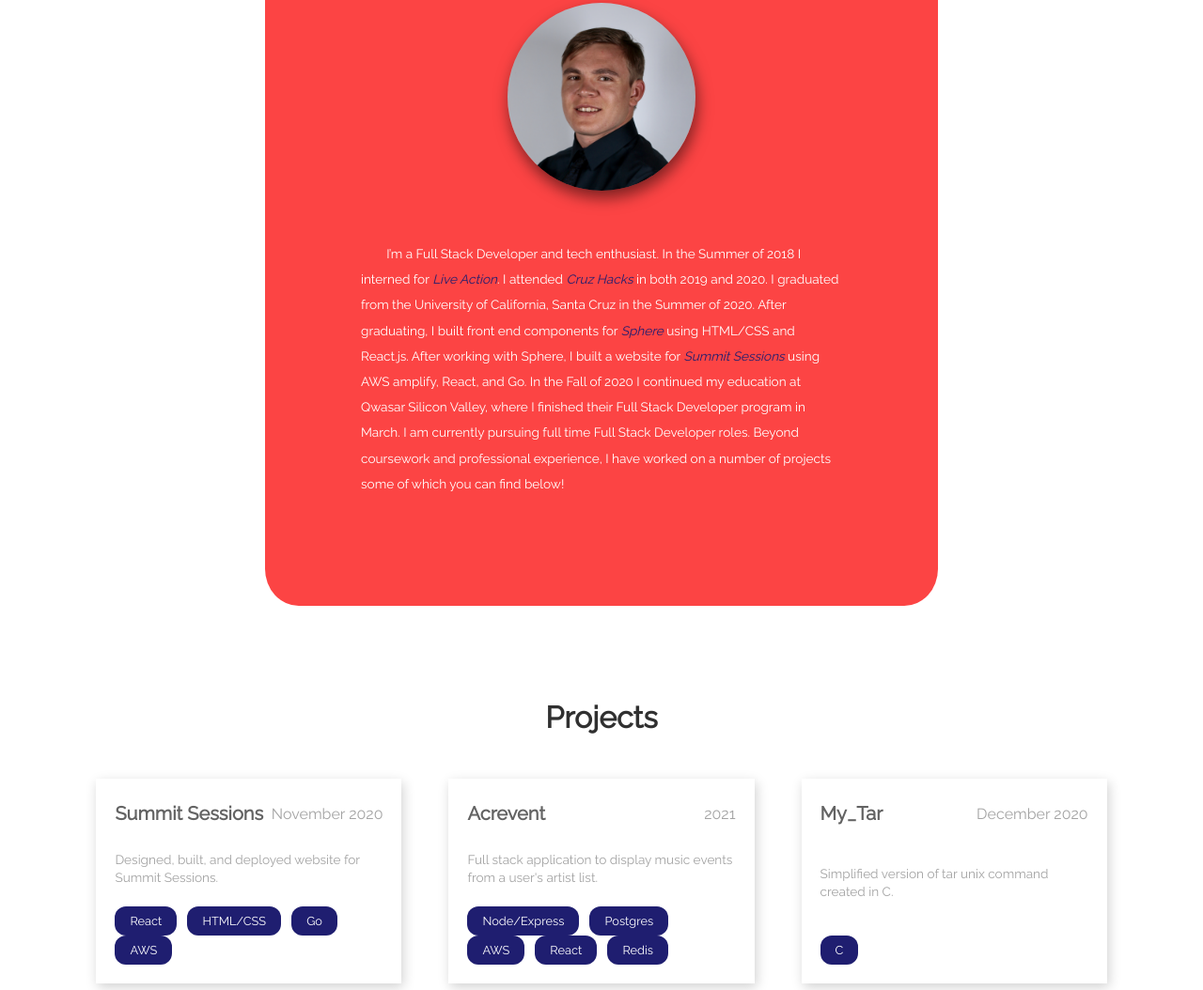
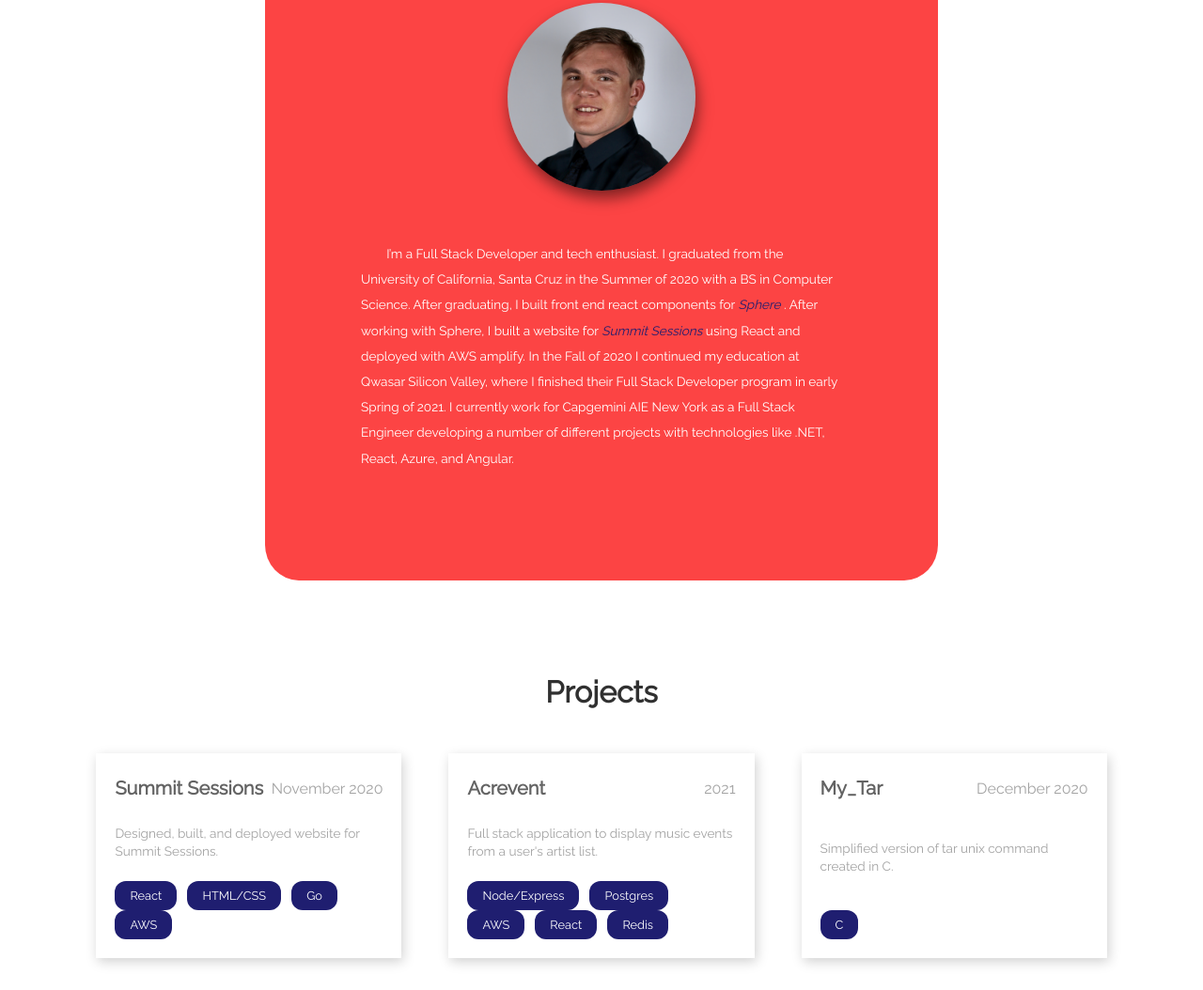
Before and after one commit to marsmorse/Personal-Website-Updated, a plain HTML site: page index.html in a window 1280 px wide. Shown: the part 1142-2196 px from the top of the page at 94% size. Drawn offline with Linux system fonts and the light colour scheme.

Commit message:
Changed personal summary

```diff
--- a/index.html
+++ b/index.html
@@ -60,10 +60,8 @@
             class="headshot"
           />
         <div class="cont ptext">
-          <p id="aboutContent">    I’m a Full Stack Developer and tech enthusiast. In the Summer of 2018 I interned for <a href="https://www.liveaction.com/" id="emphasisLA">Live Action</a>. I attended <a href="https://www.cruzhacks.com/" id="emphasisLA">Cruz Hacks </a>
-            in both 2019 and 2020. I graduated from the University of California, Santa Cruz in the Summer of 2020. After graduating, I built front end components for <a href="http://www.sphereinfluencer.com/" id="emphasisLA"> Sphere </a> using HTML/CSS and React.js. After working with Sphere, I built a website for <a href="https://www.summitsessionsofficial.com/" id="emphasisLA">Summit Sessions</a> using AWS amplify, React, and Go.
-            In the Fall of 2020 I continued my education at Qwasar Silicon Valley, where I finished their Full Stack Developer program in March. I am currently pursuing full time Full Stack Developer roles.
-            Beyond coursework and professional experience, I have worked on a number of projects some of which you can find below! </p>
+          <p id="aboutContent"> I’m a Full Stack Developer and tech enthusiast. I graduated from the University of California, Santa Cruz in the Summer of 2020 with a BS in Computer Science. After graduating, I built front end react components for <a href="http://www.sphereinfluencer.com/" id="emphasisLA"> Sphere </a>. After working with Sphere, I built a website for <a href="https://www.summitsessionsofficial.com/" id="emphasisLA">Summit Sessions</a> using React and deployed with AWS amplify.
+            In the Fall of 2020 I continued my education at Qwasar Silicon Valley, where I finished their Full Stack Developer program in early Spring of 2021. I currently work for Capgemini AIE New York as a Full Stack Engineer developing a number of different projects with technologies like .NET, React, Azure, and Angular. </p>
           <!--<p>
             My coding journey began in high school, when I took my first coding
             class after enjoying a few digital design courses. When I graduated
```
